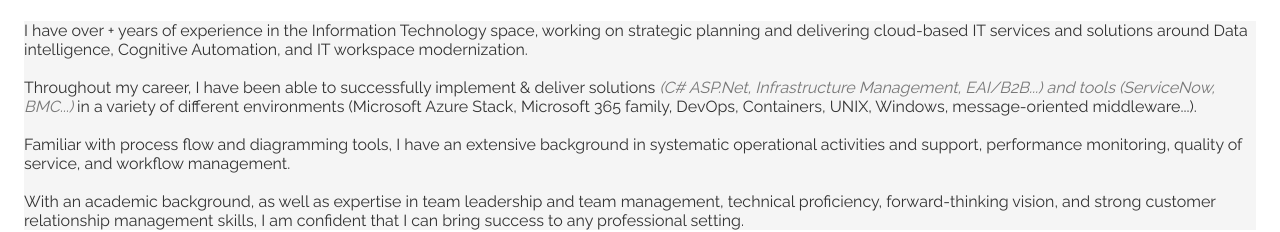
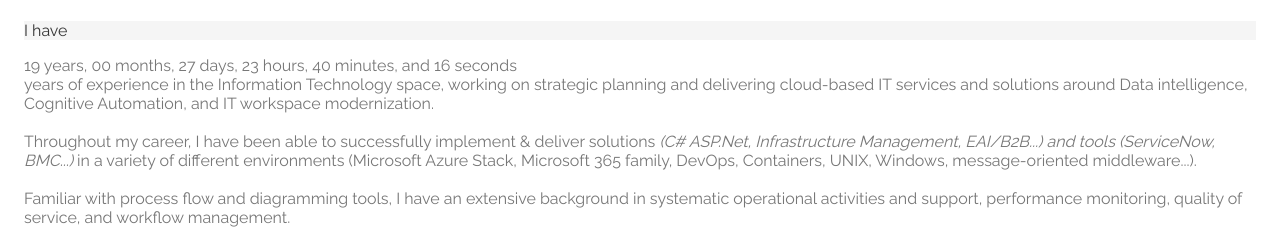
Before and after one commit to mailforsachin/mybio, a plain HTML site: page index.html in a window 1280 px wide. Shown: the part 572-804 px from the top of the page. Drawn offline with nearby package versions, Linux system fonts and the light colour scheme.

Commit message:
Update index.html

```diff
--- a/index.html
+++ b/index.html
@@ -73,7 +73,7 @@
         Summary of my profile
     </h3>
     <p class="professional-experience">
-        I have over + years of experience in the Information Technology space, working on strategic planning and delivering cloud-based IT services and solutions around Data intelligence, Cognitive Automation, and IT workspace modernization.
+        I have <div id="counter"> </div> years of experience in the Information Technology space, working on strategic planning and delivering cloud-based IT services and solutions around Data intelligence, Cognitive Automation, and IT workspace modernization.
         <br><br>
         Throughout my career, I have been able to successfully implement & deliver solutions <em>(C# ASP.Net, Infrastructure Management, EAI/B2B...) and tools (ServiceNow, BMC...)
             </em> in a variety of different environments (Microsoft Azure Stack, Microsoft 365 family, DevOps, Containers, UNIX, Windows, message-oriented middleware...).
```
